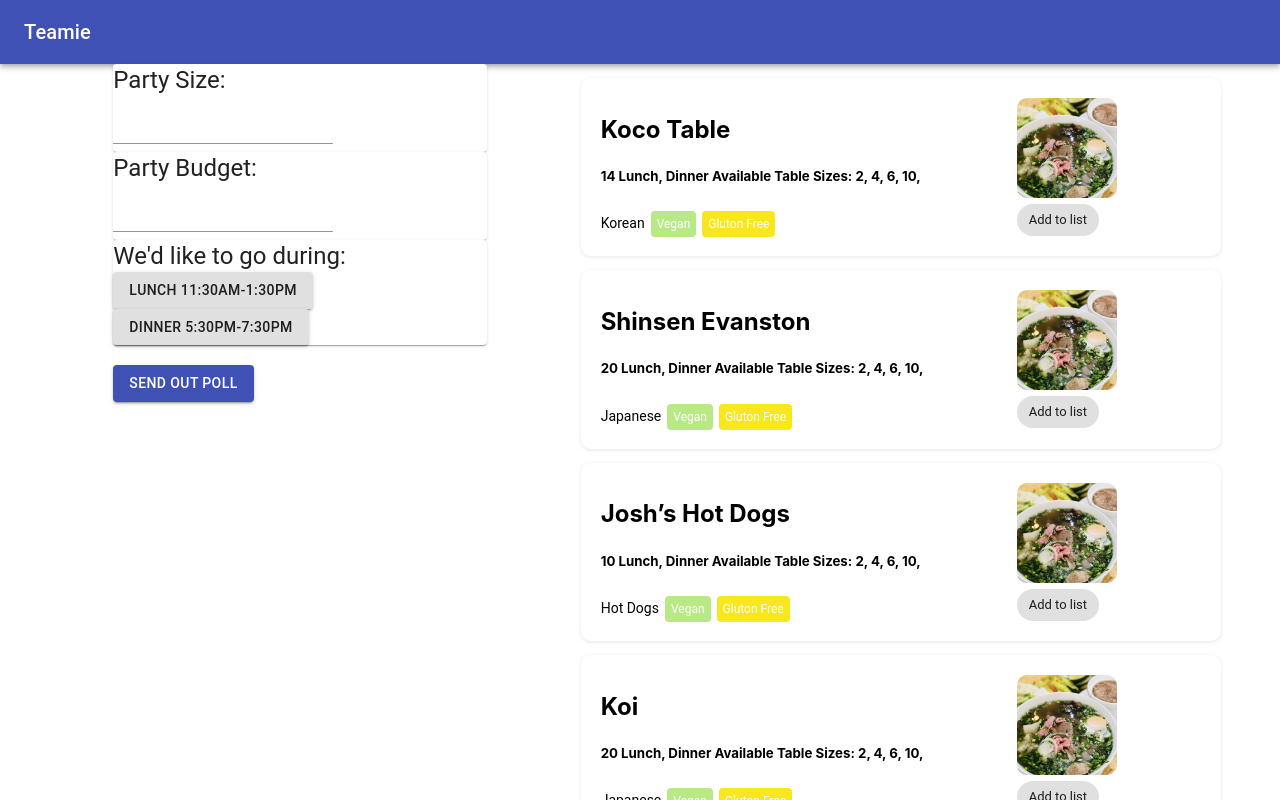
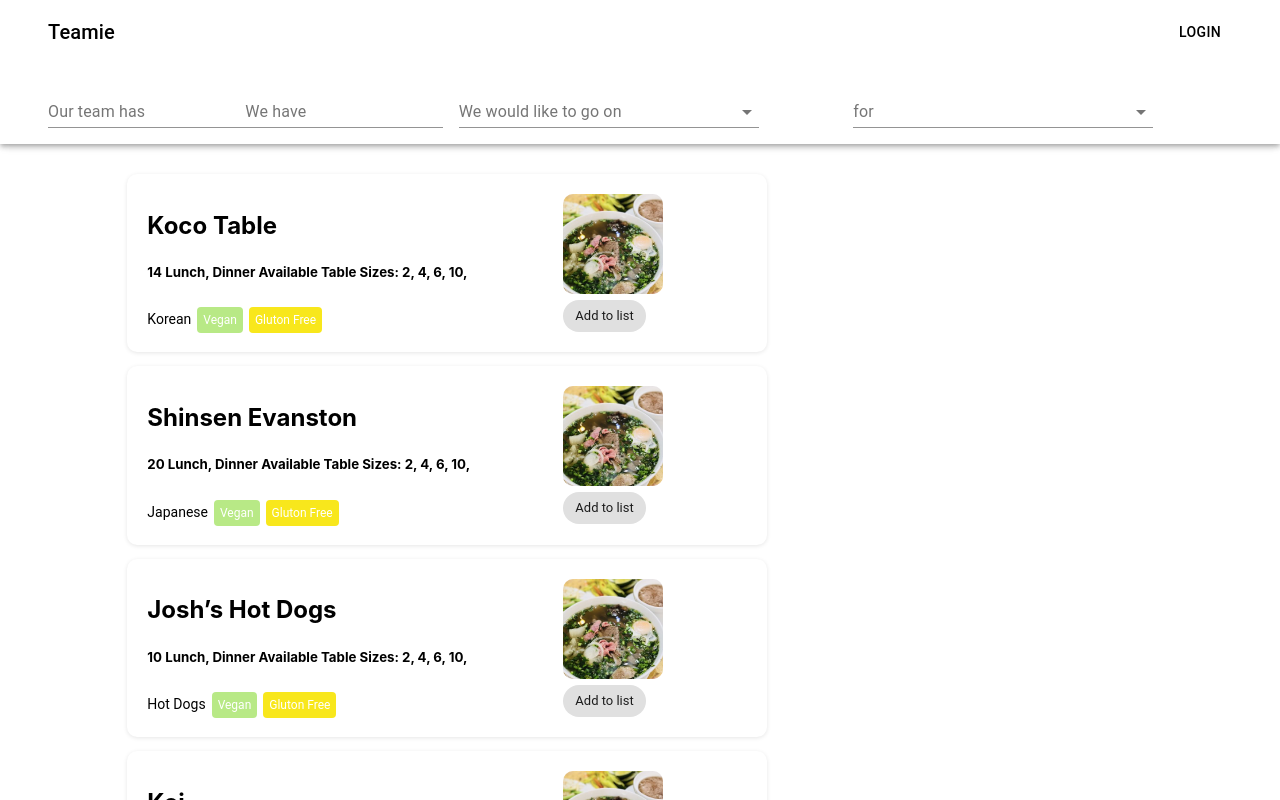
Before and after one commit to sachinsrivastava0126/teamie-ci-cd, a React (Create React App) app: page / in a window 1280 px wide. Shown: the top 800 px of the page. Built offline with nearby package versions, Linux system fonts and the light colour scheme.

Commit message:
add new styles

```diff
--- a/src/App.css
+++ b/src/App.css
@@ -67,3 +67,7 @@
 .Grid {
   position: fixed;
 }
+
+.list {
+  margin-top: 160px;
+}
--- a/src/App.js
+++ b/src/App.js
@@ -1,8 +1,6 @@
 import React, { useState, useEffect } from 'react';
 import { makeStyles } from '@material-ui/core/styles';
 
-import AppBar from '@material-ui/core/AppBar';
-import Toolbar from '@material-ui/core/Toolbar';
 import Typography from '@material-ui/core/Typography';
 import Card from '@material-ui/core/Card';
 
@@ -39,23 +37,6 @@ const useStyles = makeStyles(theme => ({
     margin: 20,
   }
 }));
-
-const AppBar_header = ({}) => {
-  const classes = useStyles()
-
-  return (
-    <div className={classes.root}>
-      <AppBar position="static">
-        <Toolbar>
-          <Typography variant="h6" className={classes.title}>
-            Teamie
-          </Typography>
-          {/* <Button color="inherit">Login</Button> */}
-        </Toolbar>
-      </AppBar>
-    </div>
-  )
-}
 
 const Poll = ({pollRests}) => {
   const classes = useStyles()
@@ -98,7 +79,6 @@ const App = ({}) => {
 
   return (
     <React.Fragment>
-        <AppBar_header/>
         <RestaurantList restaurants={restaurants.restaurants}/>
     </React.Fragment>
   );
--- a/src/components/RestaurantList.js
+++ b/src/components/RestaurantList.js
@@ -1,29 +1,97 @@
-import React, { useState } from 'react';
+import React, { useState, useEffect } from 'react';
 import { makeStyles } from '@material-ui/core/styles';
-import Grid from '@material-ui/core/Grid';
+import AppBar from '@material-ui/core/AppBar';
+import Toolbar from '@material-ui/core/Toolbar';
+import Typography from '@material-ui/core/Typography';
 import Button from '@material-ui/core/Button';
 import Paper from '@material-ui/core/Paper';
-import Typography from '@material-ui/core/Typography';
+import Grid from '@material-ui/core/Grid';
 import TextField from '@material-ui/core/TextField';
+import imgURL from '../images/rest1.jpg';
+import '../App.css';
+import GridList from '@material-ui/core/GridList';
+import GridListTile from '@material-ui/core/GridListTile';
+import Card from '@material-ui/core/Card';
+import Chip from '@material-ui/core/Chip';
+import Box from '@material-ui/core/Box';
+import { Container } from '@material-ui/core';
+import { positions } from '@material-ui/system';
+import Select from '@material-ui/core/Select';
+import InputLabel from '@material-ui/core/InputLabel';
+import MenuItem from '@material-ui/core/MenuItem';
+import FormHelperText from '@material-ui/core/FormHelperText';
+import FormControl from '@material-ui/core/FormControl';
 
 import Restaurant from './Restaurant';
 
+const useStyles = makeStyles(theme => ({
+  root: {
+    display: 'flex',
+    flexWrap: 'wrap',
+  },
+  formControl: {
+    margin: theme.spacing(2),
+    minWidth: 300,
+  },
 
-const useStyles = makeStyles({
-    root: {
-      flexGrow: 1,
-    },
   title: {
     flexGrow: 1,
   },
     gridList: {
     width: "100%",
-      height: 700,
   },
   card:{
     margin: 20,
+  },
+  paper: {
+   // background: 'linear-gradient(45deg, #2196F3 30%, #21CBF3 90%)',
+    position: "fixed",
+    padding: theme.spacing(2),
+    textAlign: 'left',
+    color: theme.palette.text.secondary,
+    whiteSpace: 'nowrap',
+    marginTop:'200px',
+    margin: theme.spacing(2),
+  },
+  }));
+
+const AppBar_header =  ({numPeople, setNumPeople, setBudget, filterOnOff, setFilterOnOff}) => {
+  const classes = useStyles()
+
+  return (
+    <div>
+      <AppBar position="fixed" color="inherit">
+      <Container>
+        <Toolbar>
+          <Typography variant="h6" className={classes.title}>
+            Teamie
+          </Typography>
+          <Button color="inherit">Login</Button>
+        </Toolbar>
+        </Container>
+        <Container>
+        <Toolbar>
+        <Grid container>
+<Grid item xs={2}>
+        <TeamMemberFilter state={{numPeople, setNumPeople}}></TeamMemberFilter>
+          </Grid>
+          <Grid item xs={2}>
+            <BudgetFilter setBudget={setBudget}></BudgetFilter>
+            </Grid>
+            <Grid item xs={4}>
+              <DateFilter filterOnOff={filterOnOff} setFilterOnOff={setFilterOnOff}></DateFilter>
+          </Grid>
+            <Grid item xs={4}>
+              <TimeFilter state={{filterOnOff,setFilterOnOff}} ></TimeFilter>
+          </Grid>
+
+          </Grid>
+          </Toolbar>
+        </Container>
+      </AppBar>
+    </div>
+  )
 }
-  });
 
 const TeamMemberFilter = ({state}) => {
     const classes = makeStyles(theme => ({
@@ -33,47 +101,108 @@ const TeamMemberFilter = ({state}) => {
     }));
 
     return(
-      <Paper>
-        <Typography variant="h5" component="h3">Party Size:</Typography>
         <form class="filter">
-          <TextField onChange={(e) => state.setNumPeople(e.target.value)} id="party-size" className={classes.textField} margin="normal"></TextField>
+        <TextField
+        id="standard-with-placeholder"
+        label="Our team has"
+        placeholder="Number of members"
+        className={classes.textField}
+        margin="normal"
+        onChange={(e) => state.setNumPeople(e.target.value)} id="party-size" className={classes.textField} margin="normal"></TextField>
         </form>
-      </Paper>
     )
 }
 
 const BudgetFilter = ({setBudget}) => {
+  const classes = useStyles()
     return(
-      <Paper>
-        <Typography variant="h5" component="h3">Party Budget:</Typography>
         <form class="filter">
-          <TextField onChange={(e) => setBudget(e.target.value)} id="party-budget" margin="normal"></TextField>
+        <TextField id="standard-with-placeholder"
+        label="We have"
+        placeholder="$ budget"
+        className={classes.textField}
+        margin="normal"
+        onChange={(e) => setBudget(e.target.value)} id="party-budget" margin="normal"></TextField>
         </form>
-
-      </Paper>
     )
   }
 
 const TimeFilter = ({state}) => {
+  const classes = useStyles();
+  const [values, setValues] = React.useState({
+    age: '',
+  });
+  const handleChange = event => {
+    setValues(oldValues => ({
+      ...oldValues,
+      [event.target.name]: event.target.value,
+    }));
+  };
+
+  const inputLabel = React.useRef(null);
     const handleOnClick = (time) => {
         console.log("filtering")
         // setSelectedTime(time);
         state.setFilterOnOff(!state.filterOnOff);
         // setFilteredRestaurants(filteredData);
     }
+    // onClick={(e) => handleOnClick("11:30-1:30")}
 
     return(
-        <Paper>
-        <Typography variant="h5" component="h3">We'd like to go during:</Typography>
+      <form className={classes.root} autoComplete="off">
+      <FormControl className={classes.formControl}>
+        <InputLabel htmlFor="age-simple">for</InputLabel>
+        <Select
+          value={values.age}
+          onChange={handleChange}
+          inputProps={{
+            name: 'age',
+            id: 'age-simple',
+          }}
+        >
+          <MenuItem value={10}>Lunch 11:30AM-1:30PM</MenuItem>
+          <MenuItem value={20}>Dinner 5:30PM-7:30PM</MenuItem>
 
-        <Button onClick={(e) => handleOnClick("11:30-1:30")} variant="contained">
-            Lunch 11:30AM-1:30PM
-        </Button>
+        </Select>
+      </FormControl>
+      </form>
+    )
+}
 
-        <Button onClick={(e) => handleOnClick("5:30-7:30")} variant="contained">
-            Dinner 5:30PM-7:30PM
-        </Button>
-        </Paper>
+const DateFilter = ({filterOnOff, setFilterOnOff}) => {
+  const classes = useStyles();
+  const [values, setValues] = React.useState({
+    age: '',
+  });
+
+  const inputLabel = React.useRef(null);
+
+
+  const handleChange = event => {
+    setValues(oldValues => ({
+      ...oldValues,
+      [event.target.name]: event.target.value,
+    }));
+  };
+
+  return (
+    <form className={classes.root} autoComplete="off">
+      <FormControl className={classes.formControl}>
+        <InputLabel htmlFor="age-simple">We would like to go on</InputLabel>
+        <Select
+          value={values.age}
+          onChange={handleChange}
+          inputProps={{
+            name: 'age',
+            id: 'age-simple',
+          }}
+        >
+          <MenuItem value={10}>Next 5 workdays</MenuItem>
+          <MenuItem value={20}>Next 7 workdays</MenuItem>
+
+        </Select>
+      </FormControl>
+      </form>
       )
 }
 
@@ -87,18 +216,19 @@ const RestaurantList = ({restaurants}) => {
 
     return(
         <React.Fragment>
+          <AppBar_header numPeople={numPeople} setNumPeople={setNumPeople}
+                          setBudget={setBudget} filterOnOff={filterOnOff} setFilterOnOff={setFilterOnOff}/>
+          <div className='list'>
             <Grid container spacing={10}>
                 <Grid item xs={1}></Grid>
 
-                <Grid item xs={4}>
+                {/* <Grid item xs={4}>
                     <TeamMemberFilter state={{numPeople, setNumPeople}}></TeamMemberFilter>
-                    {/* technically don't need numPeople in the prev line */}
                     <BudgetFilter setBudget={setBudget}></BudgetFilter>
                     <TimeFilter state={{filterOnOff, setFilterOnOff}}></TimeFilter>
                     <br/>
-                    {/* <Poll></Poll> */}
                     <Button variant="contained" color="primary">Send out Poll</Button>
-                </Grid>
+                </Grid> */}
 
                 <Grid item xs={6}>
                     {filteredRestaurants.map(r => <Restaurant key={r.id}
@@ -109,6 +239,7 @@ const RestaurantList = ({restaurants}) => {
 
                 <Grid item xs={1}></Grid>
             </Grid>
+          </div>
         </React.Fragment>
     )
 }
```
Lines whose indentation alone changed are shown as unchanged.
